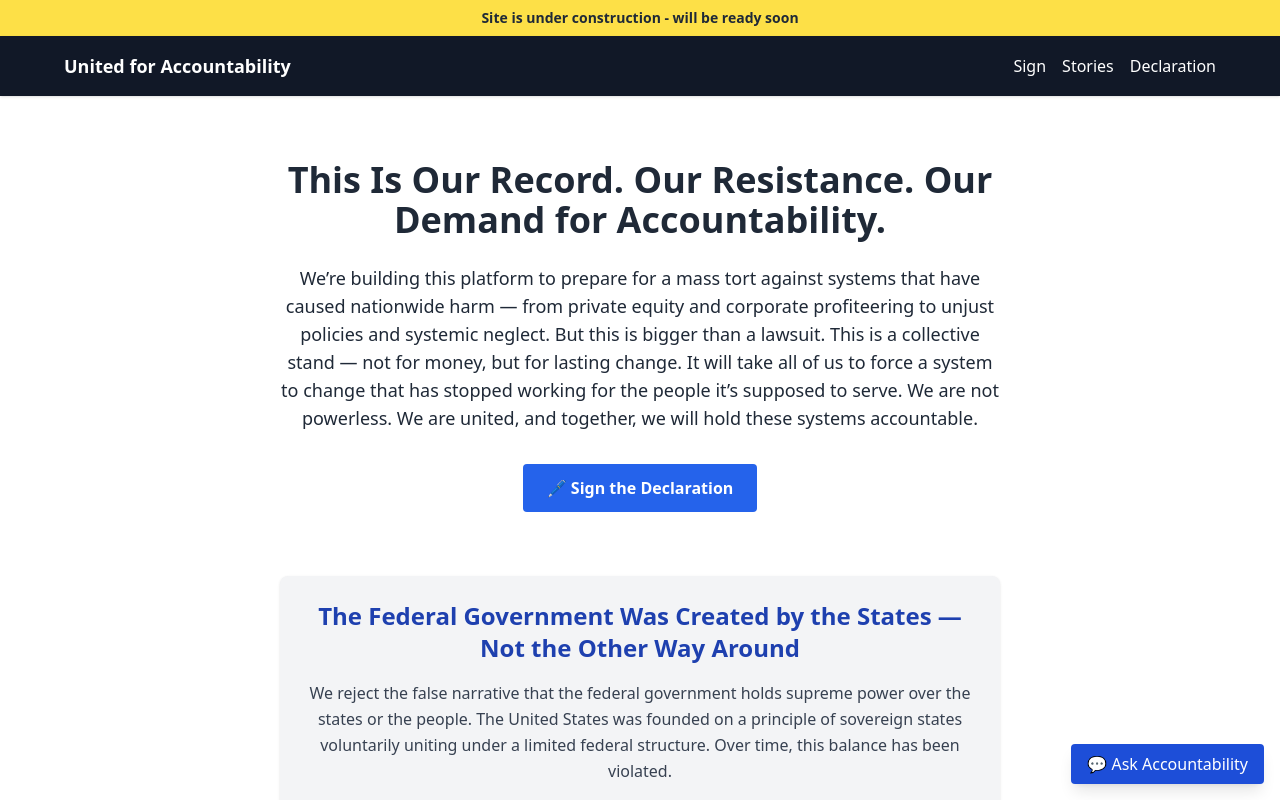
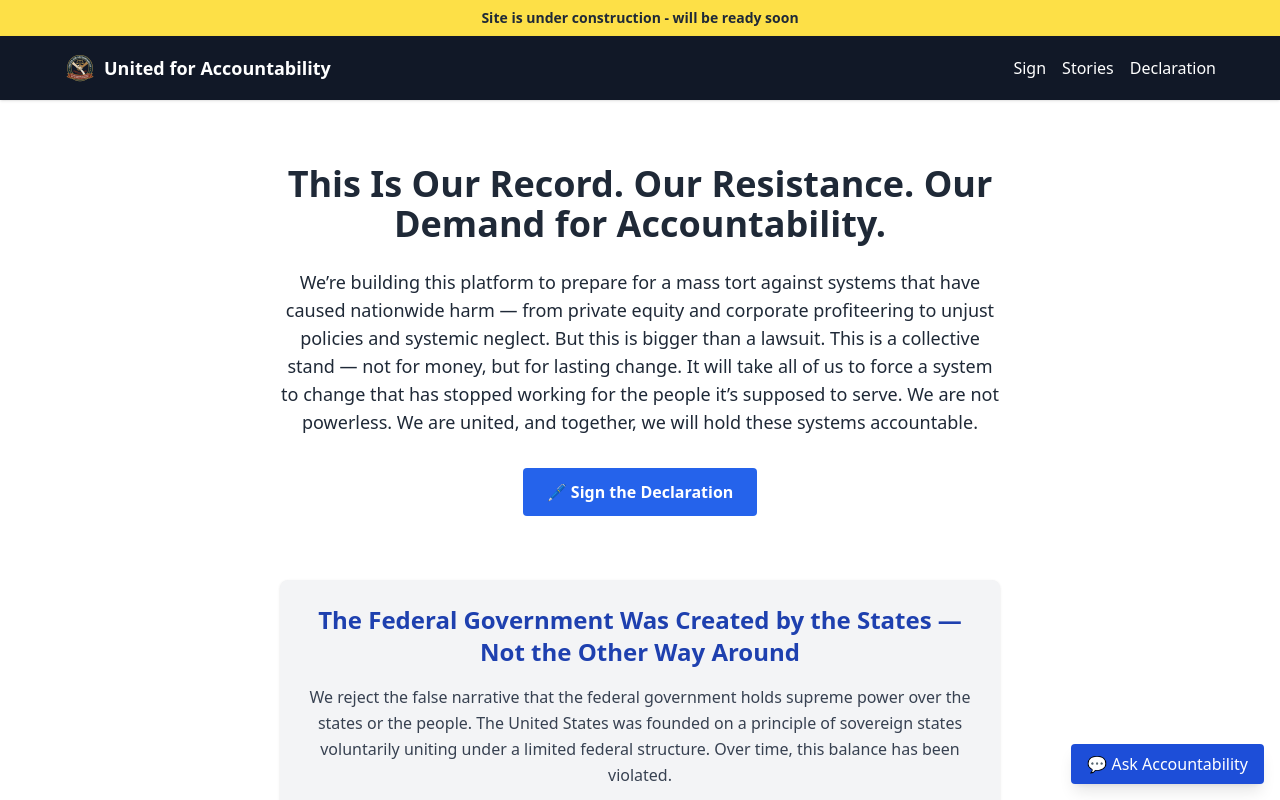
Before and after one commit to United-for-Accountability/mass-tort-platform, a Next.js app: page / in a window 1280 px wide. Shown: the top 800 px of the page. Built offline with nearby package versions, Linux system fonts and the light colour scheme.

Commit message:
Add logo to navbar

```diff
--- a/components/Navbar.js
+++ b/components/Navbar.js
@@ -4,7 +4,14 @@ export default function Navbar() {
   return (
     <nav className="bg-gray-900 text-white px-6 py-4 shadow">
       <div className="max-w-6xl mx-auto flex justify-between items-center">
-        <Link href="/" className="text-lg font-bold">United for Accountability</Link>
+        <div className="flex items-center space-x-2">
+          <img
+            src="/images/united-for-accountability-logo.png"
+            alt="United for Accountability logo"
+            className="h-8 w-auto"
+          />
+          <Link href="/" className="text-lg font-bold">United for Accountability</Link>
+        </div>
         <div className="space-x-4">
           <Link href="/sign" className="hover:underline">Sign</Link>
           <Link href="/stories" className="hover:underline">Stories</Link>
```
